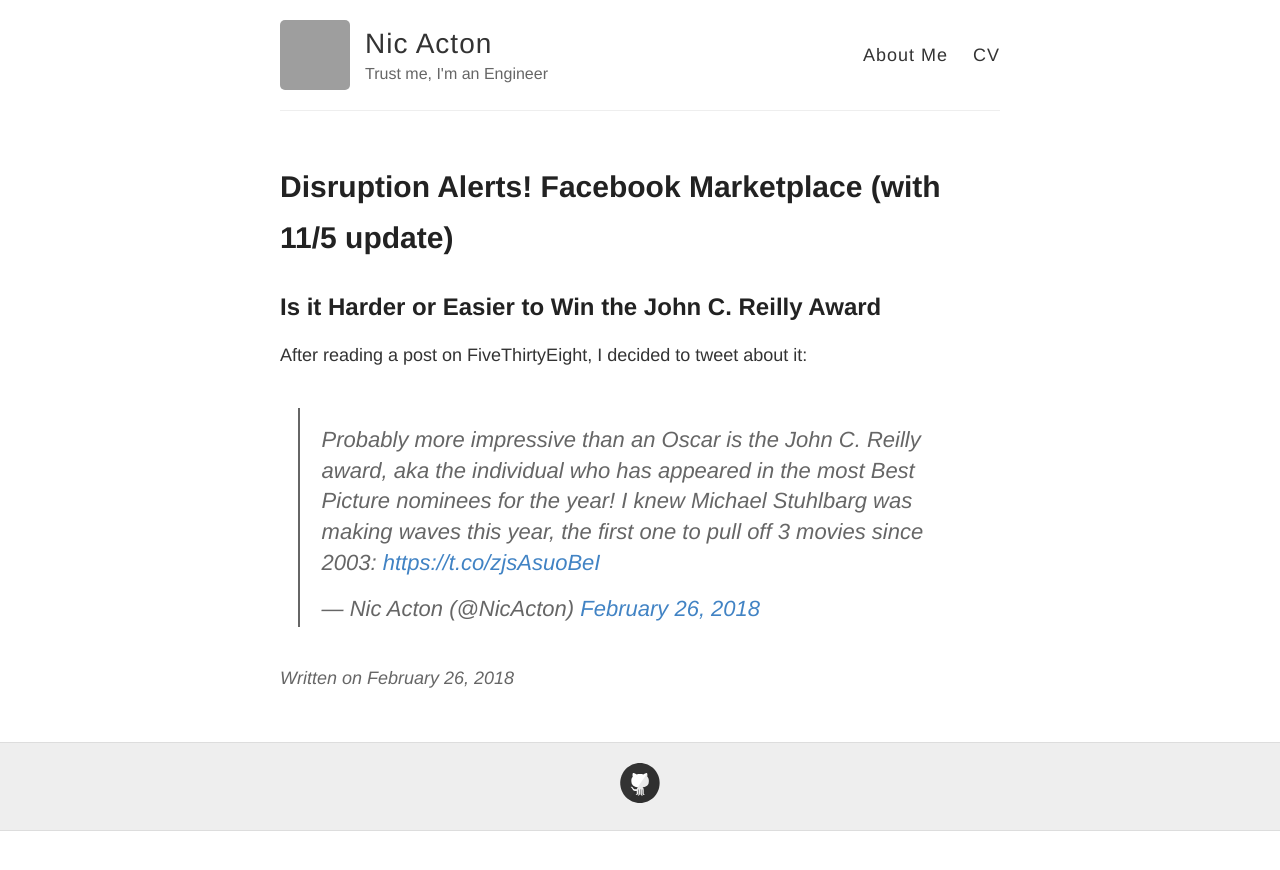
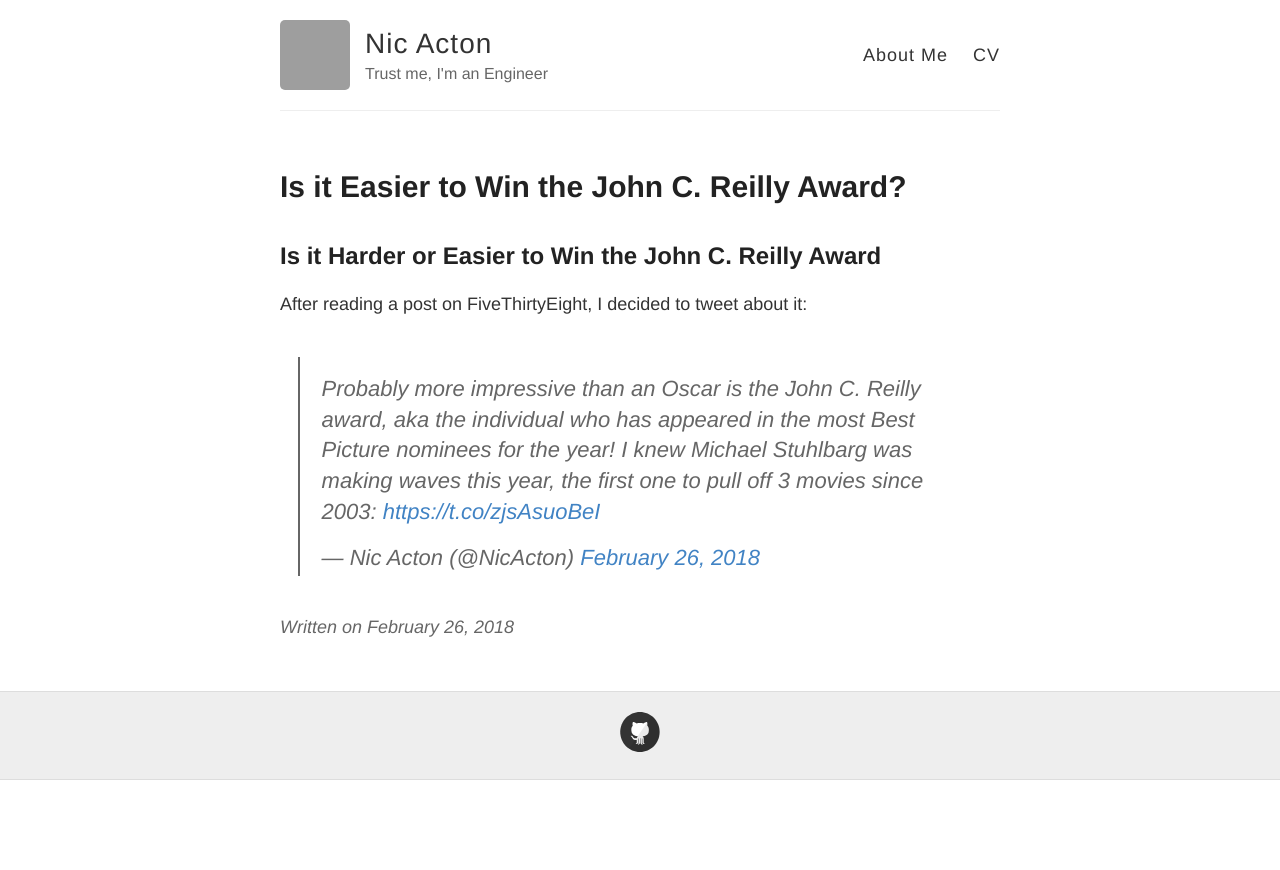
Before and after one commit to tuffacton/tuffacton.github.io, a Jekyll site: the page built from _posts/2018-02-26-john-c-reilly.md, in a window 1280 px wide. Shown: the top 870 px of the page. Built offline with Jekyll 4.4.1, drawn with Linux system fonts in a browser that asks for light colours; a script that is not in the unit is left out; comment, search, counter and statistics services are not loaded; grey boxes are pictures that could not be loaded.

Commit message:
Update 2018-02-26-john-c-reilly.md

```diff
--- a/_posts/2018-02-26-john-c-reilly.md
+++ b/_posts/2018-02-26-john-c-reilly.md
@@ -1,6 +1,7 @@
 ---
 layout: post
-title: Disruption Alerts! Facebook Marketplace (with 11/5 update)
+title: Is it Easier to Win the John C. Reilly Award?
+published: true
 ---
 
 ## Is it Harder or Easier to Win the John C. Reilly Award
```
